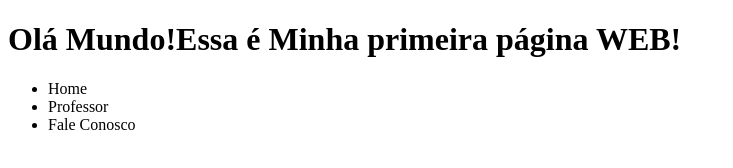
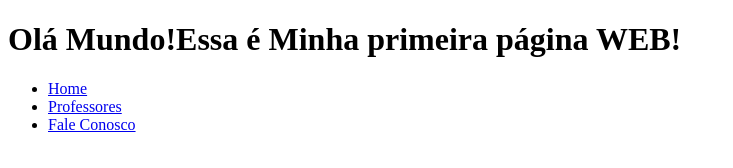
Before and after one commit to RafaSouzas3/Projeto-HTML, a plain HTML site: page index.html in a window 1280 px wide. Shown: the whole page, without its empty margins (0-733 px from the left). Drawn offline with Linux system fonts and the light colour scheme.

Commit message:
Link no Header

```diff
--- a/index.html
+++ b/index.html
@@ -9,9 +9,9 @@
             <h1>Olá Mundo!Essa é Minha primeira página WEB!</h1>
             <nav>
                 <ul>
-                     <li> Home</li>
-                     <li> Professor</li>
-                     <li>Fale Conosco</li>
+                     <li> <a href="index.html">Home</a> </li>
+                     <li> <a href="Professores.html">Professores</a></li>
+                     <li> <a href="FaleConosco.html">Fale Conosco</a></li>
                  </ul>
             </nav>
         </header>
```
